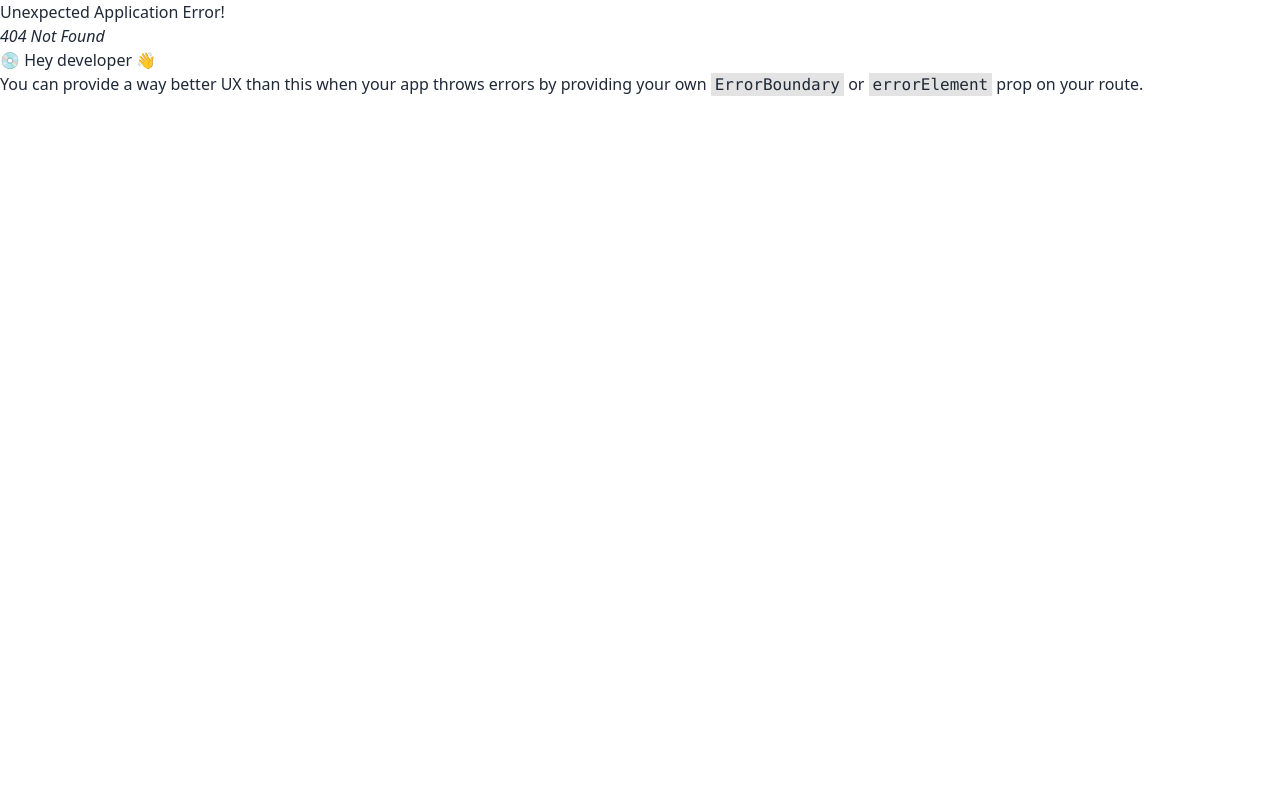
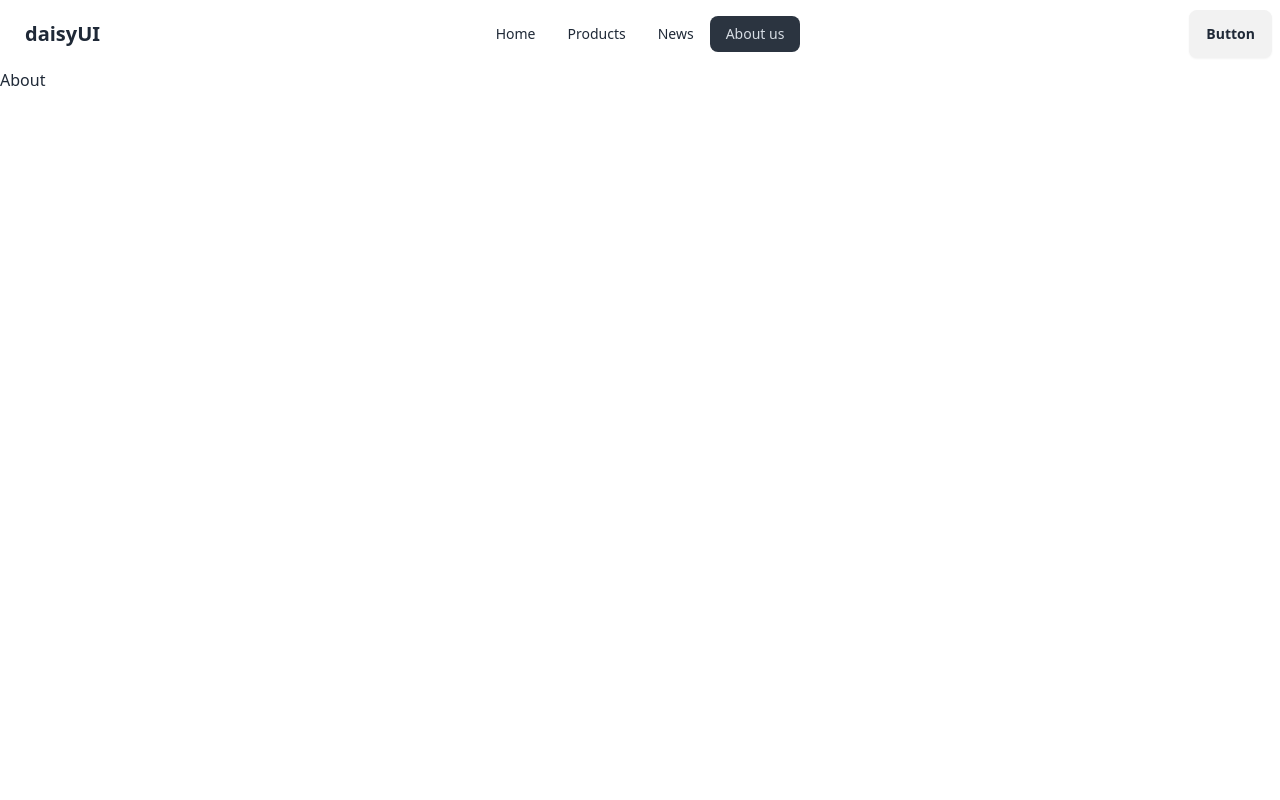
Before and after one commit to marufhossain55/gadgets-shop, a React (Vite) app in the folder client/: page /about in a window 1280 px wide. Before the commit this address had no page. Shown: the top 800 px of the page. Built offline with nearby package versions, Linux system fonts and the light colour scheme.

Commit message:
routes added

```diff
--- /dev/null
+++ b/client/src/pages/About.jsx
@@ -0,0 +1,4 @@
+const About = () => {
+  return <div>About</div>;
+};
+export default About;
--- /dev/null
+++ b/client/src/pages/News.jsx
@@ -0,0 +1,4 @@
+const News = () => {
+  return <div>News</div>;
+};
+export default News;
--- /dev/null
+++ b/client/src/pages/Products.jsx
@@ -0,0 +1,4 @@
+const Products = () => {
+  return <div>Products</div>;
+};
+export default Products;
```
Also changed, not shown: client/src/routes/Routes.jsx (+9 -1 lines).
